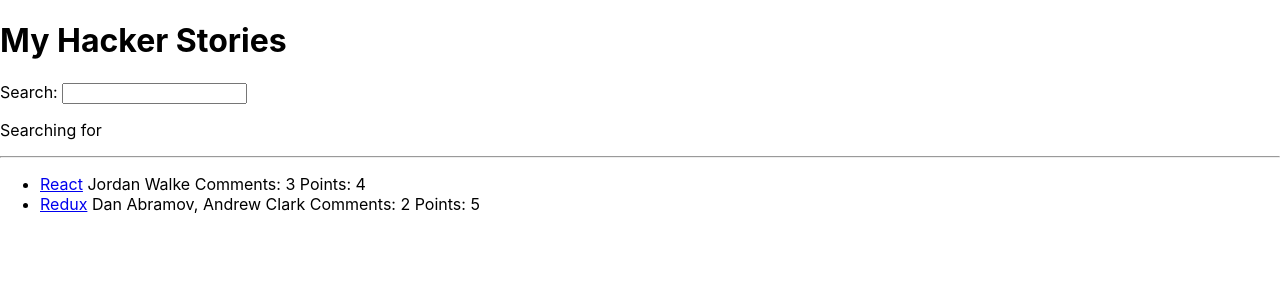
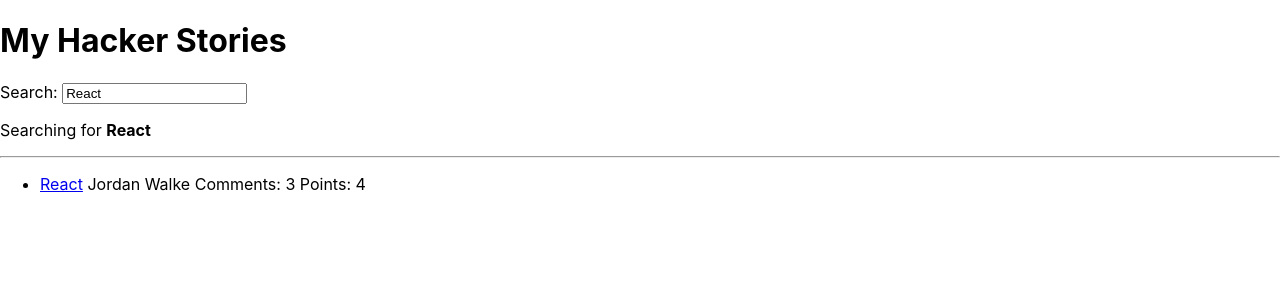
Before and after one commit to MarcusCHill/React-Hacker-Stories, a React (Create React App) app: page / in a window 1280 px wide. Shown: the top 300 px of the page. Built offline with nearby package versions, Linux system fonts and the light colour scheme.

Commit message:
Search component uses UI search term to filter and display list

```diff
--- a/src/App.js
+++ b/src/App.js
@@ -21,33 +21,32 @@
     }
   ];
 
+  const [searchTerm, setSearchTerm] = React.useState('React');
+
   const handleSearch = (event) => {
-    console.log(event.target.value);
+    setSearchTerm(event.target.value);
   };
+
+  const searchedStories = stories.filter((story) =>
+    story.title.toLowerCase().includes(searchTerm.toLowerCase())
+  );
 
   return (
     <div>
       <h1>My Hacker Stories</h1>
-      <Search onSearch={handleSearch}/>
-      <hr />
-      <List list={stories}/>
+      <Search onSearch={handleSearch} search={searchTerm}/>
+      <hr/>
+      <List list={searchedStories}/>
     </div>
   );
 };
 
 function Search (props) {
-  const [searchTerm, setSearchTerm] = React.useState('');
-
-  const onchangeHandler = (event) => {
-    setSearchTerm(event.target.value)
-    props.onSearch(event);
-  };
-
   return(
     <div>
       <label htmlFor="search">Search: </label>
-      <input id="search" type="text" onChange={onchangeHandler}/>
-      <p>Searching for <strong>{searchTerm}</strong></p>
+      <input id="search" type="text" onChange={props.onSearch} value={props.search}/>
+      <p>Searching for <strong>{props.search}</strong></p>
     </div>
   );
 };
```
